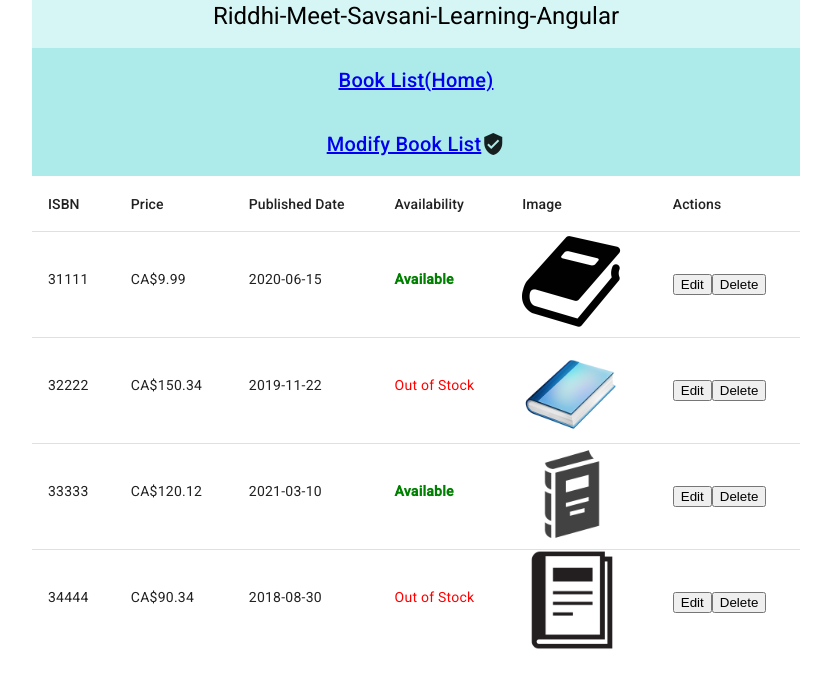
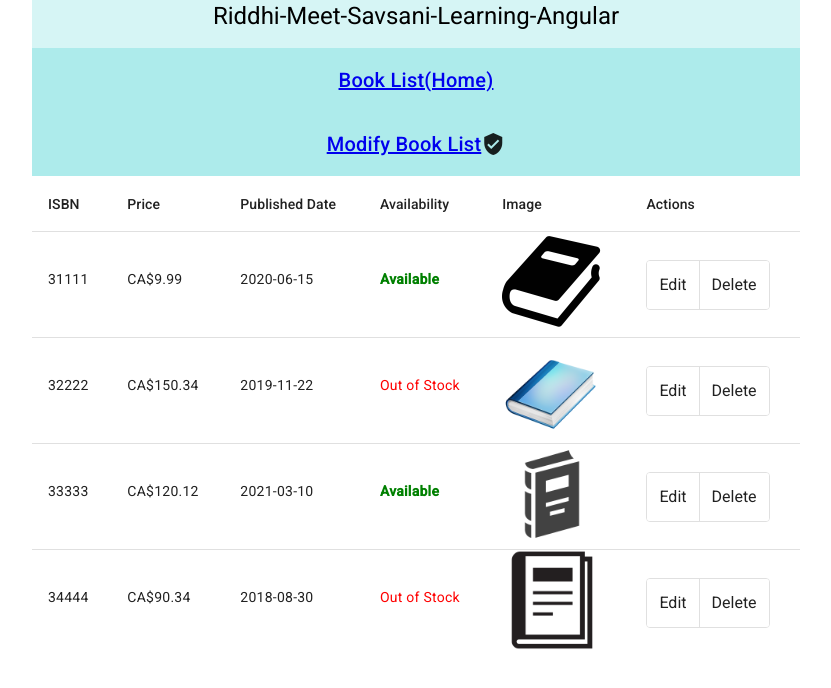
Before and after one commit to RiddhiMeetSavsani/Riddhi_Meet_Savsani_Learning_Angular, an Angular app: page /books in a window 1280 px wide. Shown: the top 688 px of the page, without its empty margins (224-1055 px from the left). Built offline with nearby package versions, Linux system fonts and the light colour scheme.

Commit message:
Button material design implemented in book-list component

```diff
--- a/src/app/book-list/book-list.component.css
+++ b/src/app/book-list/book-list.component.css
@@ -34,3 +34,11 @@
 table {
   width: 100%;
 }
+.example-button-row {
+  display: table-cell;
+  max-width: 600px;
+}
+
+.example-button-row .mat-mdc-button-base {
+  margin: 8px 8px 8px 0;
+}
--- a/src/app/book-list/book-list.component.html
+++ b/src/app/book-list/book-list.component.html
@@ -39,13 +39,30 @@
     </ng-container>
 
     <!-- Actions Column -->
+<!--    <ng-container matColumnDef="actions">-->
+<!--      <th mat-header-cell *matHeaderCellDef class="actions-column"> Actions </th>-->
+<!--      <td mat-cell *matCellDef="let book" class="actions-column">-->
+<!--        <button mat-raised-button color="primary" (click)="editBook(book.isbn, $event)">Edit</button>-->
+<!--        <button mat-raised-button color="warn" (click)="onDelete(book.isbn)">Delete</button>-->
+<!--      </td>-->
+<!--    </ng-container>-->
+
     <ng-container matColumnDef="actions">
       <th mat-header-cell *matHeaderCellDef class="actions-column"> Actions </th>
       <td mat-cell *matCellDef="let book" class="actions-column">
-        <button mat-raised-button color="primary" (click)="editBook(book.isbn, $event)">Edit</button>
-        <button mat-raised-button color="warn" (click)="onDelete(book.isbn)">Delete</button>
+        <section>
+          <mat-button-toggle-group name="bookActions" aria-label="Book Actions" [hideSingleSelectionIndicator]="true">
+            <mat-button-toggle (click)="editBook(book.isbn, $event)">
+              Edit
+            </mat-button-toggle>
+            <mat-button-toggle (click)="onDelete(book.isbn)">
+              Delete
+            </mat-button-toggle>
+          </mat-button-toggle-group>
+        </section>
       </td>
     </ng-container>
+
 
     <!-- Image Column -->
     <ng-container matColumnDef="image">
--- a/src/app/book-list/book-list.component.ts
+++ b/src/app/book-list/book-list.component.ts
@@ -9,11 +9,12 @@ import {AvailabilityStylePipe} from "../pipes/availability-style.pipe";
 import {HoverHighlightDirective} from "../directives/hover-highlight.directive";
 import {TooltipDirective} from "../directives/tooltip.directive";
 import {MatTable, MatTableModule} from "@angular/material/table";
+import {MatButtonToggle, MatButtonToggleGroup} from "@angular/material/button-toggle";
 
 @Component({
   selector: 'app-book-list',
   standalone: true,
-  imports: [CommonModule, BookListItemComponent, NgOptimizedImage, RouterLink, BookDescriptionPipe, AvailabilityStylePipe, HoverHighlightDirective, TooltipDirective, MatTableModule], // Import the child component
+  imports: [CommonModule, BookListItemComponent, NgOptimizedImage, RouterLink, BookDescriptionPipe, AvailabilityStylePipe, HoverHighlightDirective, TooltipDirective, MatTableModule, MatButtonToggleGroup, MatButtonToggle], // Import the child component
   templateUrl:'./book-list.component.html',
   styleUrls: ['./book-list.component.css'], // Correct the styleUrls property name
   encapsulation: ViewEncapsulation.None
```
